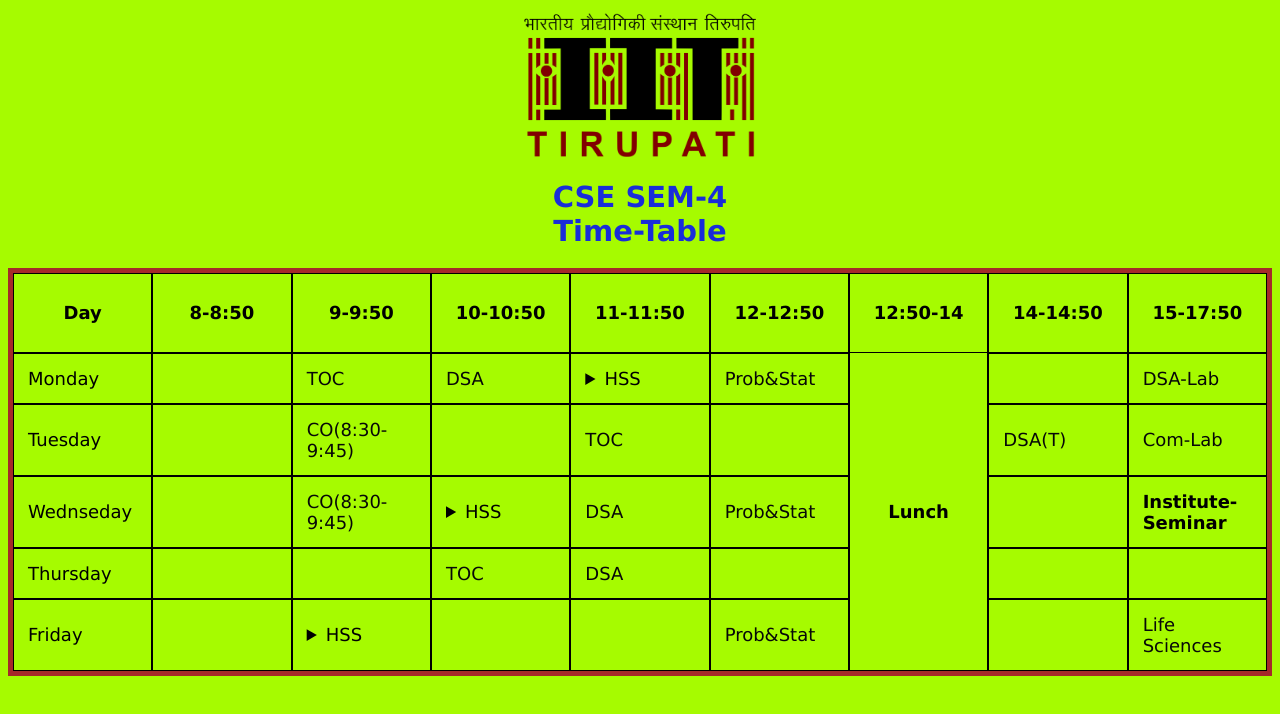
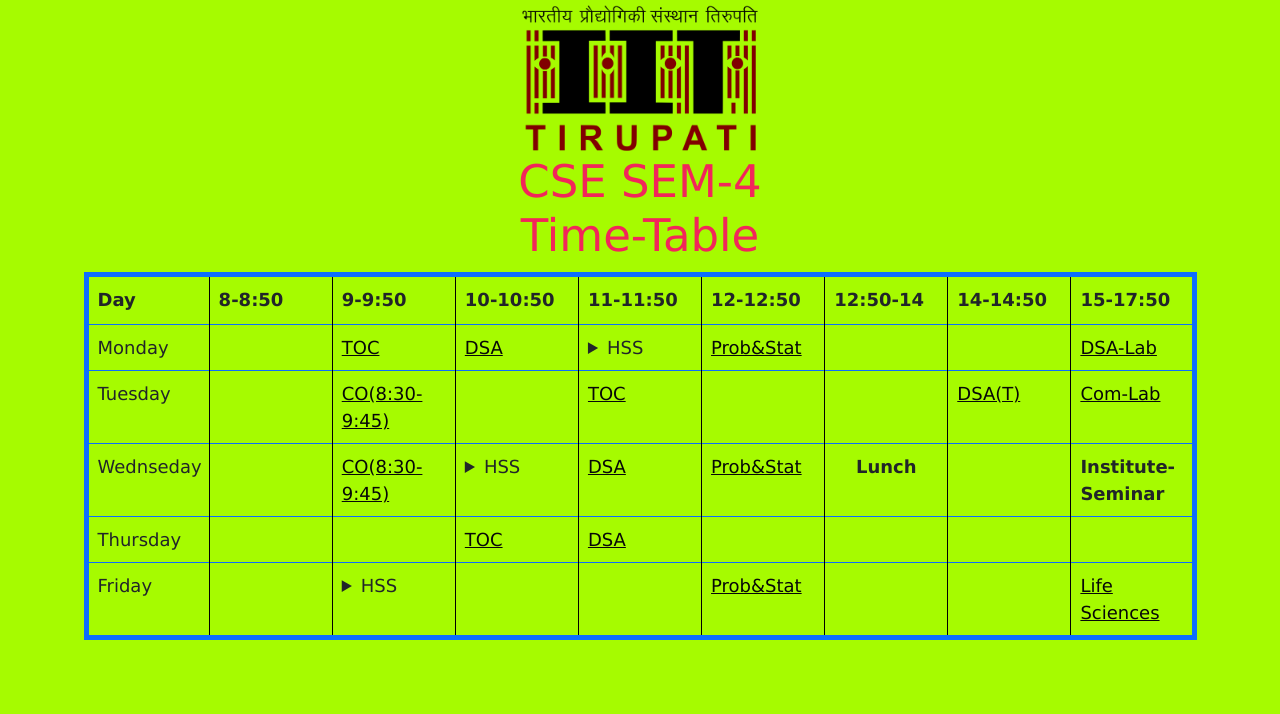
Before and after one commit to prathik8794/Timetable-SEM4, a website: page index.html in a window 1280 px wide. Drawn offline with nearby package versions, Linux system fonts and the light colour scheme.

Commit message:
used some bootstrap

```diff
--- a/index.html
+++ b/index.html
@@ -7,13 +7,16 @@
     <title>Time_Table</title>
     <link rel="stylesheet" href="style.css">
     <script src="script.js"></script>
+    <link href="https://cdn.jsdelivr.net/npm/bootstrap@5.1.3/dist/css/bootstrap.min.css" rel="stylesheet" integrity="sha384-1BmE4kWBq78iYhFldvKuhfTAU6auU8tT94WrHftjDbrCEXSU1oBoqyl2QvZ6jIW3" crossorigin="anonymous">
+    <script src="https://cdn.jsdelivr.net/npm/@popperjs/core@2.10.2/dist/umd/popper.min.js" integrity="sha384-7+zCNj/IqJ95wo16oMtfsKbZ9ccEh31eOz1HGyDuCQ6wgnyJNSYdrPa03rtR1zdB" crossorigin="anonymous"></script>
+    <script src="https://cdn.jsdelivr.net/npm/bootstrap@5.1.3/dist/js/bootstrap.min.js" integrity="sha384-QJHtvGhmr9XOIpI6YVutG+2QOK9T+ZnN4kzFN1RtK3zEFEIsxhlmWl5/YESvpZ13" crossorigin="anonymous"></script>
 </head>
 <body>
     <div>
     <img src="IIT-logo.png" alt="IIT-Tirupati Image" class="bg">
-    <h1>CSE SEM-4<br>Time-Table </h1>
+    <h1 class="h1">CSE SEM-4<br>Time-Table </h1>
     <div class="container">
-    <table class="center">
+    <table class="center table table-bordered border-primary">
     <tr>
       <th class="working">Day</th>
       <th class="working">8-8:50</th>
--- a/style.css
+++ b/style.css
@@ -25,11 +25,11 @@
 }
 h1{
     text-align: center;
-    color: rgb(0 8 255 / 85%);
+    color: rgb(255 0 106 / 85%);
     font-size: 29px;
 }
 h1:hover{
-    color: rgb(0, 183, 255);
+    color: rgb(255 47 0);
 }
 .bg{
     width:20%;
@@ -50,3 +50,11 @@
 a:link,:visited{
     color: rgb(7, 8, 8);
 }
+body{
+    width: 100%;
+    height: 100%;
+}
+body{
+    width:100%;
+    height:100%;
+}
```
Also changed, not shown: main.html (added, +19 -0 lines), 1 other file.
